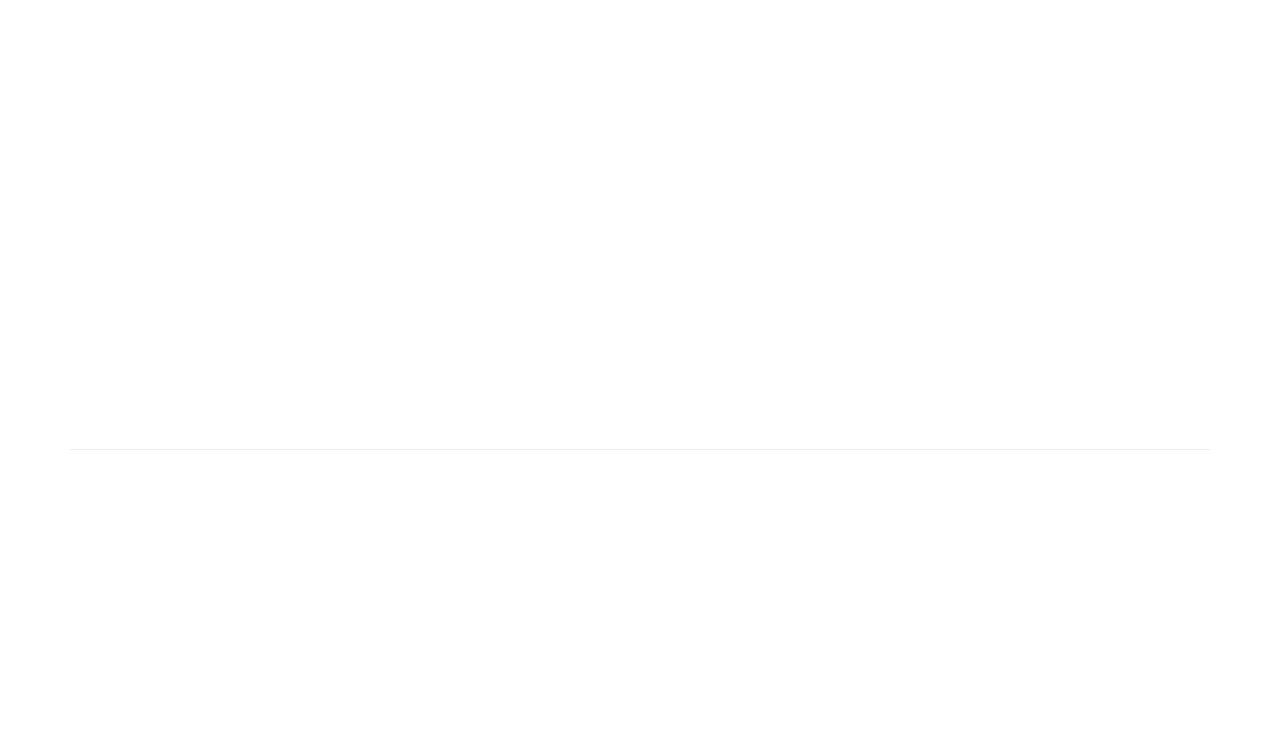
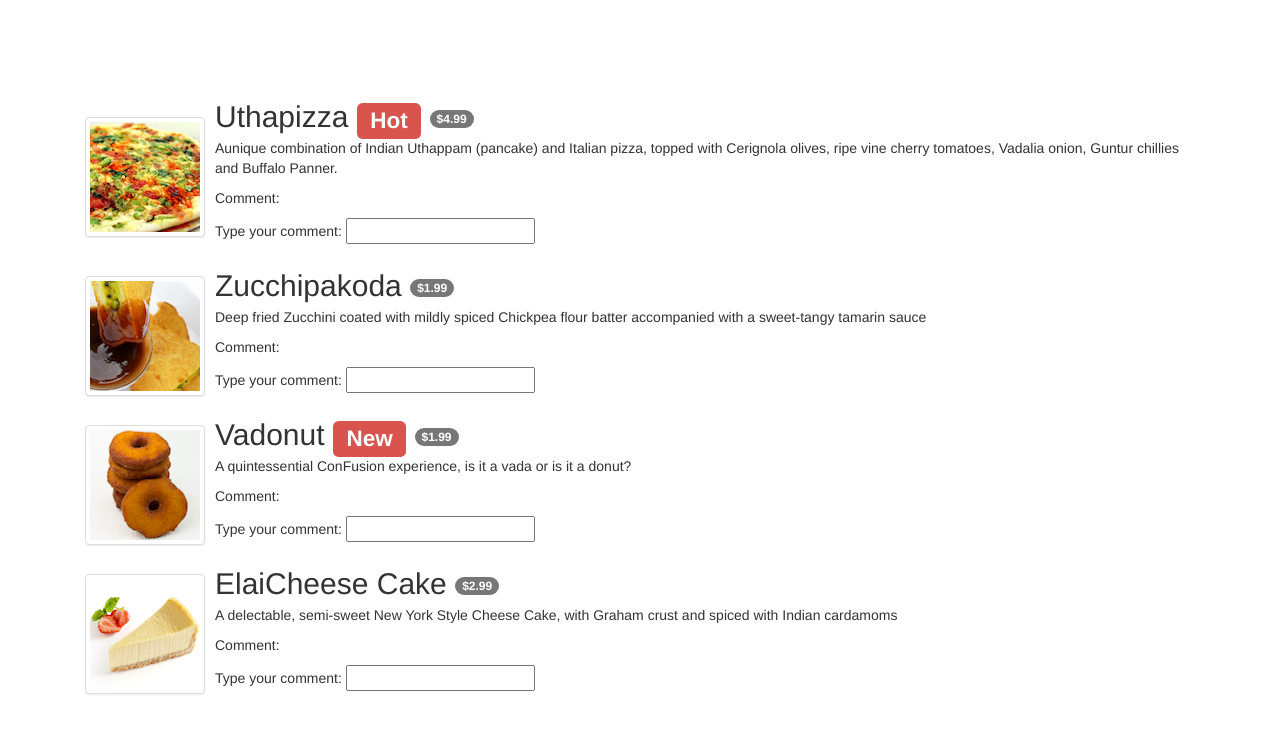
Before and after one commit to Shinkei/ConFusion, a website: page app/menu.html in a window 1280 px wide. Shown: the top 734 px of the page. Drawn offline with nearby package versions, Linux system fonts and the light colour scheme.

Commit message:
add some angular code to show some items from the menu

```diff
--- a/app/menu.html
+++ b/app/menu.html
@@ -1,5 +1,5 @@
 <!DOCTYPE html>
-<html lang="en">
+<html lang="en" ng-app>
 
 <head>
      <meta charset="utf-8">
@@ -26,12 +26,34 @@
 <body>
 
     <div class="container">
-        <div class="row row-content">
+        <div class="row row-content" ng-init="dishes=[{name:'Uthapizza', image:'images/uthapizza.png', category:'mains', label:'Hot', price: '4.99', description:'Aunique combination of Indian Uthappam (pancake) and Italian pizza, topped with Cerignola olives, ripe vine cherry tomatoes, Vadalia onion, Guntur chillies and Buffalo Panner.', comment:''}, {name:'Zucchipakoda', image:'images/zucchipakoda.png', category:'appetizer', label:'', price:'1.99', description:'Deep fried Zucchini coated with mildly spiced Chickpea flour batter accompanied with a sweet-tangy tamarin sauce', comment:''}, {name:'Vadonut', image:'images/vadonut.png', category:'appetizer', label:'New', price:'1.99', description:'A quintessential ConFusion experience, is it a vada or is it a donut?', comment:''},{name:'ElaiCheese Cake', image:'images/elaicheesecake.png', category:'dessert', label:'', price:'2.99', description:'A delectable, semi-sweet New York Style Cheese Cake, with Graham crust and spiced with Indian cardamoms', comment:''}]">
             <div class="col-xs-12">
+                <ul class="media-list">
+                    <li class="media" ng-repeat="dish in dishes">
+                        <div class="media-left media-middle">
+                            <a href="#">
+                                <img src="" alt="Uthappizza" class="media-object img-thumbnail" ng-src="{{dish.image}}">
+                            </a>
+                        </div>
+                        <div class="media-body">
+                            <h2 class="media-heading">
+                                {{dish.name}}
+                                <span class="label label-danger label-xs">{{dish.label}}</span>
+                                <span class="badge">{{dish.price | currency}}</span>
+                            </h2>
+                        <p>{{dish.description}}</p>
+                        <p>Comment: {{dish.comment}}</p>
+                        <p>
+                            Type your comment:
+                            <input type="text" ng-model="dish.comment">
+                        </p>
+                        </div>
+                    </li>
+                </ul>
             </div>
         </div>
     </div>
-
+    <script type="text/javascript" src="../bower_components/angular/angular.min.js"></script>
 </body>
 
 </html>
```
